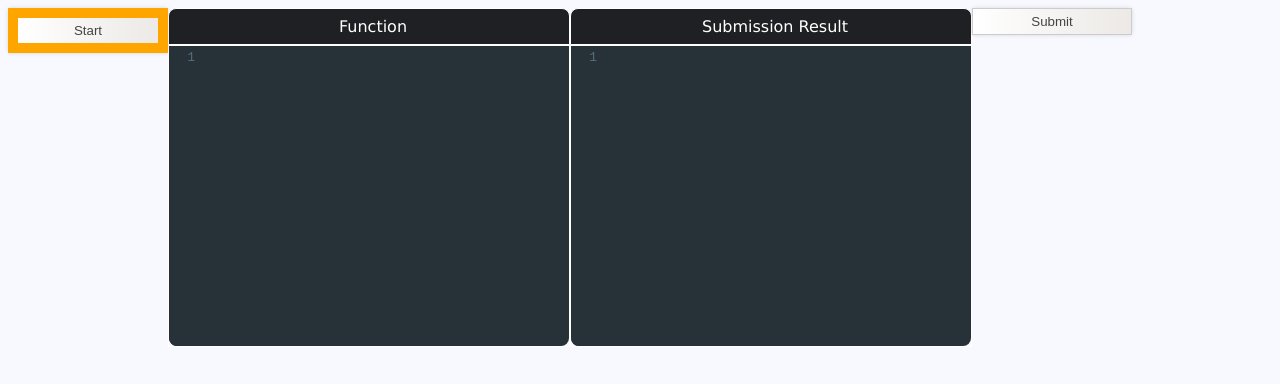
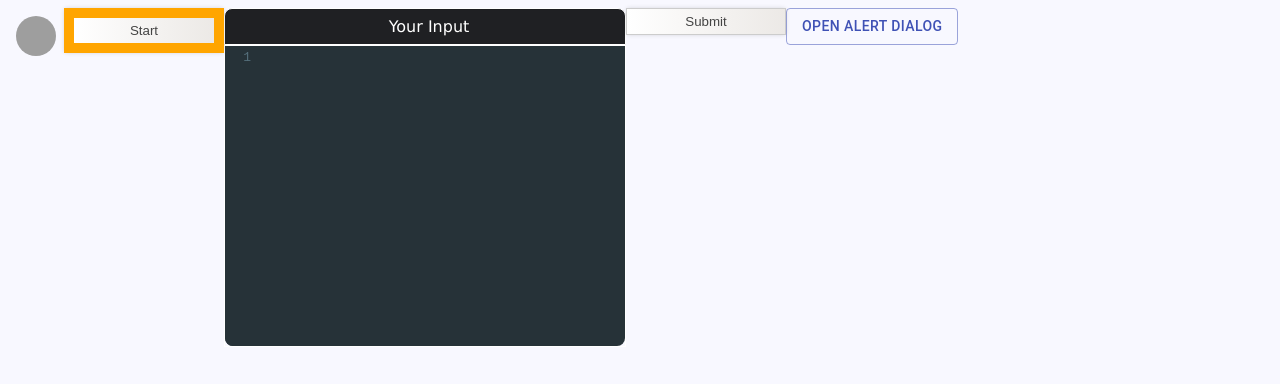
Before and after one commit to GeoDojo/CodeDojo, a React app: page /game in a window 1280 px wide. Shown: the top 384 px of the page. Built offline with nearby package versions, Linux system fonts and the light colour scheme; grey boxes are pictures that could not be loaded.

Commit message:
Daft Avartar and modal set up

```diff
--- /dev/null
+++ b/client/components/Dialog.js
@@ -0,0 +1,75 @@
+import React, {useContext} from 'react';
+import {Link} from 'react-router-dom';
+import Button from '@material-ui/core/Button';
+import Dialog from '@material-ui/core/Dialog';
+import DialogActions from '@material-ui/core/DialogActions';
+import DialogContent from '@material-ui/core/DialogContent';
+import DialogContentText from '@material-ui/core/DialogContentText';
+import DialogTitle from '@material-ui/core/DialogTitle';
+import { AppContext } from '../state/context';
+import { io } from 'socket.io-client';
+const socket = io()
+
+export default function AlertDialog() {
+  const [open, setOpen] = React.useState(false);
+
+  const handleClickOpen = () => {
+    setOpen(true);
+  };
+  const { appState, appDispatch } = useContext(AppContext);
+
+  const getAlgoPayload = {
+    completedAlgos: appState.completedAlgos,
+    totalRows: appState.totalRows,
+    roomNumber: appState.roomNumber,
+  };
+
+  const handleClose = () => {
+    setOpen(false);
+  };
+
+  const nextAlgoHandleClick = () => {
+    setOpen(false);
+          socket.emit('getAlgo', getAlgoPayload);
+  };
+
+  const LeaveGameHandleClick = () => {
+    setOpen(false);
+    <Link to='/'>
+    </Link>
+  };
+
+
+  //create array of encouraging words if user pass
+  //create array of retry if user fail
+  //endGame status from backend
+
+  return (
+    <div>
+      <Button variant="outlined" color="primary" onClick={handleClickOpen}>
+        Open alert dialog
+      </Button>
+      <Dialog
+        open={open}
+        onClose={handleClose}
+        aria-labelledby="alert-dialog-title"
+        aria-describedby="alert-dialog-description"
+      >
+        <DialogTitle id="alert-dialog-title">{"Use Google's location service?"}</DialogTitle>
+        <DialogContent>
+          <DialogContentText id="alert-dialog-description">
+            dummy alert: "Hooray! Great work!"
+          </DialogContentText>
+        </DialogContent>
+        <DialogActions>
+          <Button onClick={nextAlgoHandleClick} color="primary">
+            Next Algo
+          </Button>
+          <Button onClick={LeaveGameHandleClick} color="primary" autoFocus>
+            Leave Game
+          </Button>
+        </DialogActions>
+      </Dialog>
+    </div>
+  );
+}
--- /dev/null
+++ b/client/components/ImageAvartar.js
@@ -0,0 +1,22 @@
+import React from 'react';
+import { makeStyles } from '@material-ui/core/styles';
+import Avatar from '@material-ui/core/Avatar';
+
+const useStyles = makeStyles((theme) => ({
+  root: {
+    display: 'flex',
+    '& > *': {
+      margin: theme.spacing(1),
+    },
+  },
+}));
+
+export default function ImageAvatars() {
+  const classes = useStyles();
+
+  return (
+    <div className={classes.root}>
+      <Avatar alt="Heidi" src="./assets/heidi.jpg" />
+    </div>
+  );
+}
--- a/client/containers/DashBoardContainer.js
+++ b/client/containers/DashBoardContainer.js
@@ -3,6 +3,7 @@ import {Link} from 'react-router-dom';
 import ReplayButton from '../components/Button';
 import ExitGameButton from '../components/Button';
 import { AppContext } from '../state/context';
+import ImageAvatars from '../components/ImageAvartar';
 
 const DashBoardContainer = () => {
 
@@ -31,6 +32,10 @@ const displayAvatar = () => {
                 }}
                 siteName = {"Exit"} id="ExitBtnWaitingRoom"/>
         </Link>
+        <div className='prompContainer'>
+            <h1>Winner:</h1>
+        </div>
+        <ImageAvatars/>
         </div>
     )
 }
--- a/client/containers/GameContainer.js
+++ b/client/containers/GameContainer.js
@@ -1,9 +1,9 @@
 import React, { useContext, createContext, useEffect, useReducer, Provider } from 'react';
 import CodeBox from '../components/codeBox';
-//import PromptCodeBox from '../components/PromptCodeBox';
 import SubmitButton from '../components/Button';
-import StartButton from '../components/Button'
-//import TotalRowsButton from '../components/Button';
+import StartButton from '../components/Button';
+import Dialog from '../components/Dialog';
+import ImageAvartar from '../components/ImageAvartar';
 import { AppContext } from '../state/context';
 import { io } from 'socket.io-client';
 const socket = io()
@@ -18,6 +18,7 @@ const GameContainer = () => {
 
   return (
     <div className='panel'>
+      <ImageAvartar />
       <StartButton
                 genericClick={() => {
                     socket.emit('getAlgo', getAlgoPayload);
@@ -27,9 +28,10 @@ const GameContainer = () => {
         <h1>{appState.algoName}</h1>
         <p>{appState.prompt}</p>
       </div>
-      <CodeBox codeBoxName={'Function'} codeBoxValue={appState.function}/>
-      <CodeBox codeBoxName={'Submission Result'} codeBoxValue={appState.submissionTestStatus}/>
+      <CodeBox codeBoxName={'Your Input'} codeBoxValue={appState.function}/>
+      {/* <CodeBox codeBoxName={'Submission Result'} codeBoxValue={appState.submissionTestStatus}/>  */}
       {/* <p>{appState.totalRows}</p> */}
+
       <SubmitButton
         genericClick = { () => {
             // fetch(`/game/submit`, {
@@ -52,6 +54,7 @@ const GameContainer = () => {
         id='SubmitBtnGameContainer'
         // genericClick={'submit'}
       />
+      <Dialog />
     </div>
   );
 };
--- a/package.json
+++ b/package.json
@@ -22,6 +22,8 @@
   },
   "homepage": "https://github.com/ericpengJoJo/CodeDojo#readme",
   "dependencies": {
+    "@material-ui/core": "^4.11.3",
+    "@material-ui/icons": "^4.11.2",
     "codemirror": "^5.59.4",
     "concurrently": "^6.0.0",
     "cookie-parser": "^1.4.5",
```
Also changed, not shown: client/assets/heidi.jpg (added), 1 other file (tests, documents, lock files or other folders).
